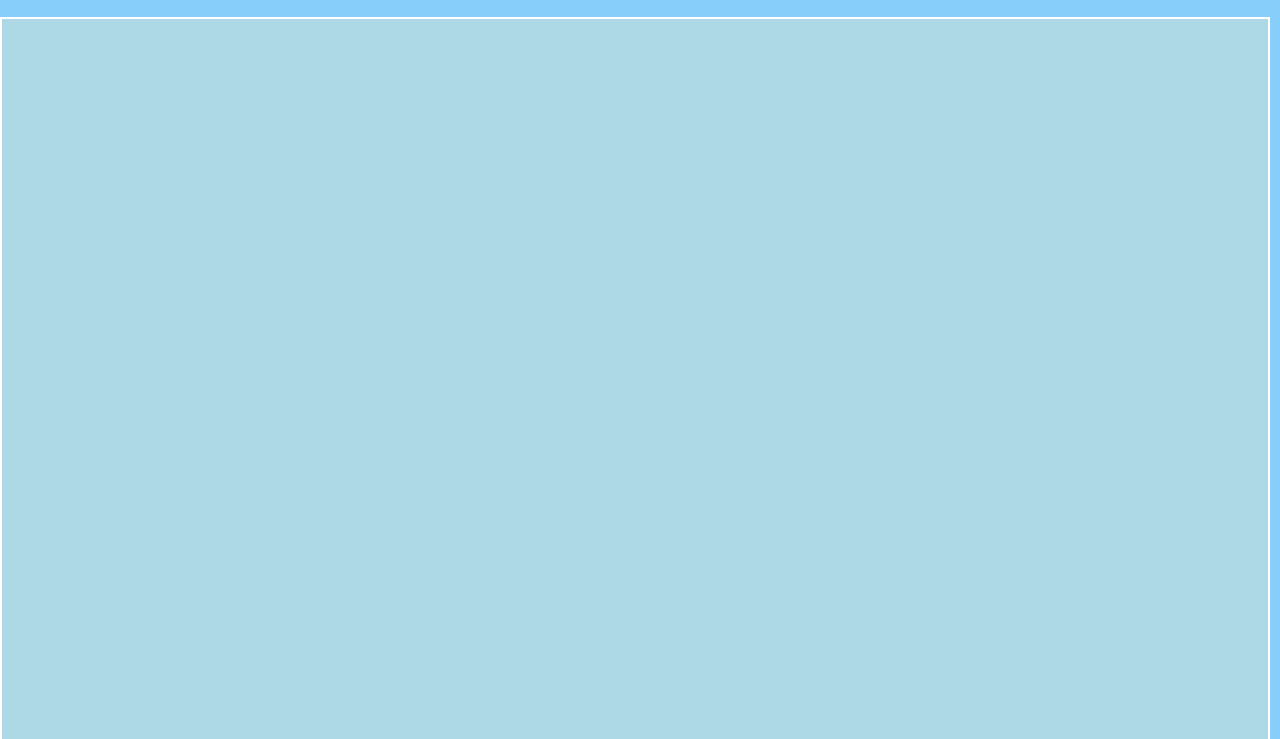
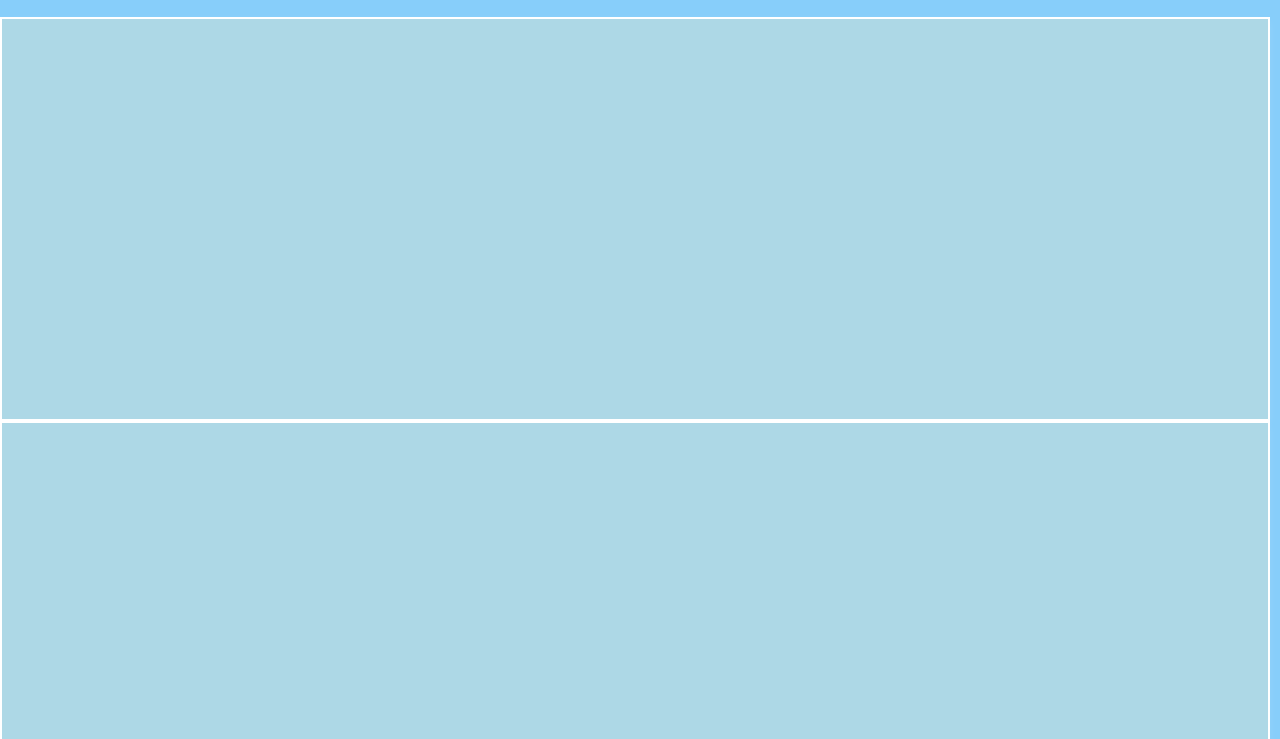
Before and after one commit to Viktor200717/Projekt-06-Kalendarz, a plain HTML site: page index.html in a window 1280 px wide. Shown: the part 61-800 px from the top of the page. Drawn offline with Linux system fonts and the light colour scheme.

Commit message:
Update index.html

```diff
--- a/index.html
+++ b/index.html
@@ -9,8 +9,8 @@
       background-color: #87CEFA;
       color: #fff;
       text-align: center;
-      margin: 0; /* Usunięcie marginesu ciała strony */
-      overflow: hidden; /* Ukrycie poziomego i pionowego przewijania strony */
+      margin: 0;
+      overflow: hidden;
       position: relative;
     }
 
@@ -28,18 +28,18 @@
       flex-direction: column;
       align-items: center;
       justify-content: center;
-      height: 100vh; /* Wysokość kontenera równa wysokości widoku (viewport height) */
+      height: 100vh;
     }
 
     .calendar {
       display: flex;
-      overflow-x: auto; /* Dodanie przewijania poziomego, jeśli elementy nie mieszczą się na ekranie */
+      overflow-x: auto;
     }
 
     .day {
       flex: 1;
-      min-width: 100px;
-      height: 100vh; /* Wysokość sektora równa wysokości widoku (viewport height) */
+      min-width: 50px;
+      height: 50vh;
       margin-right: 10px;
       background-color: #ADD8E6;
       border: 2px solid #fff;
```
